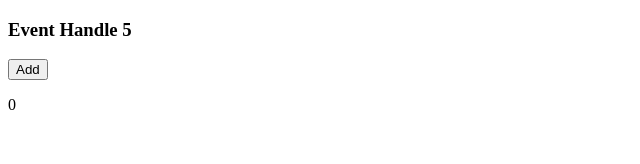
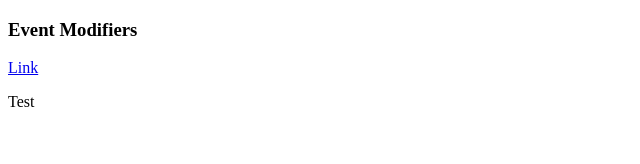
Before and after one commit to LYGreen/vue-learn, a Vue app: page / in a window 1280 px wide. Shown: the top 164 px of the page, without its empty margins (0-640 px from the left). Built offline with nearby package versions, Linux system fonts and the light colour scheme.

Commit message:
EventModifiers

```diff
--- a/src/App.vue
+++ b/src/App.vue
@@ -8,6 +8,7 @@ import EventHandle2 from './components/EventHandle2.vue';
 import EventHandle3 from './components/EventHandle3.vue';
 import EventHandle4 from './components/EventHandle4.vue';
 import EventHandle5 from './components/EventHandle5.vue';
+import EventModifiers from './components/EventModifiers.vue';
 </script>
 
 <template>
@@ -19,5 +20,6 @@ import EventHandle5 from './components/EventHandle5.vue';
     <!-- <EventHandle2/> -->
     <!-- <EventHandle3/> -->
     <!-- <EventHandle4/> -->
-    <EventHandle5/>
+    <!-- <EventHandle5/> -->
+    <EventModifiers/>
 </template>
--- /dev/null
+++ b/src/components/EventModifiers.vue
@@ -0,0 +1,31 @@
+<template>
+    <h3>Event Modifiers</h3>
+    <a @click.prevent="clickHandle" href="localhost">Link</a>
+    <div @click="clickDiv">
+        <p @click.stop="clickP">Test</p>
+    </div>
+</template>
+
+<script>
+export default {
+    data() {
+        return {
+
+        }
+    },
+
+    methods: {
+        clickHandle(e) {
+            //e.preventDefault();
+            console.log("Clicked.");
+        },
+        clickDiv() {
+            console.log("div");
+        },
+        clickP(e) {
+            //e.stopPropagation();
+            console.log("p");
+        }
+    }
+}
+</script>
```
